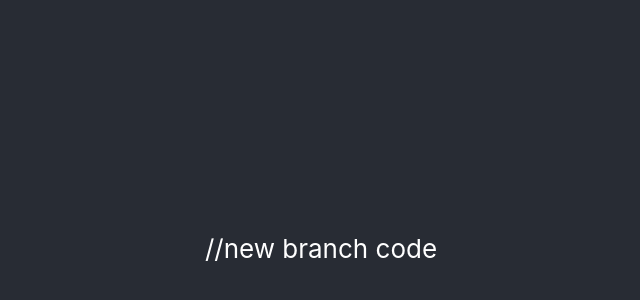
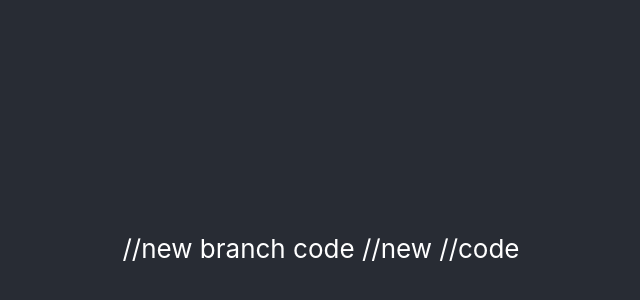
Before and after one commit to jigneshjagads/my-add, a React (Create React App) app: page / in a window 1280 px wide. Shown: the part 152-452 px from the top of the page, without its empty margins (319-959 px from the left). Built offline with nearby package versions, Linux system fonts and the light colour scheme.

Commit message:
new code

```diff
--- a/src/App.js
+++ b/src/App.js
@@ -8,6 +8,8 @@ function App() {
     <div className="App">
       <header className="App-header">
         //new branch code
+        //new
+        //code
       </header>
     </div>
   );
```
